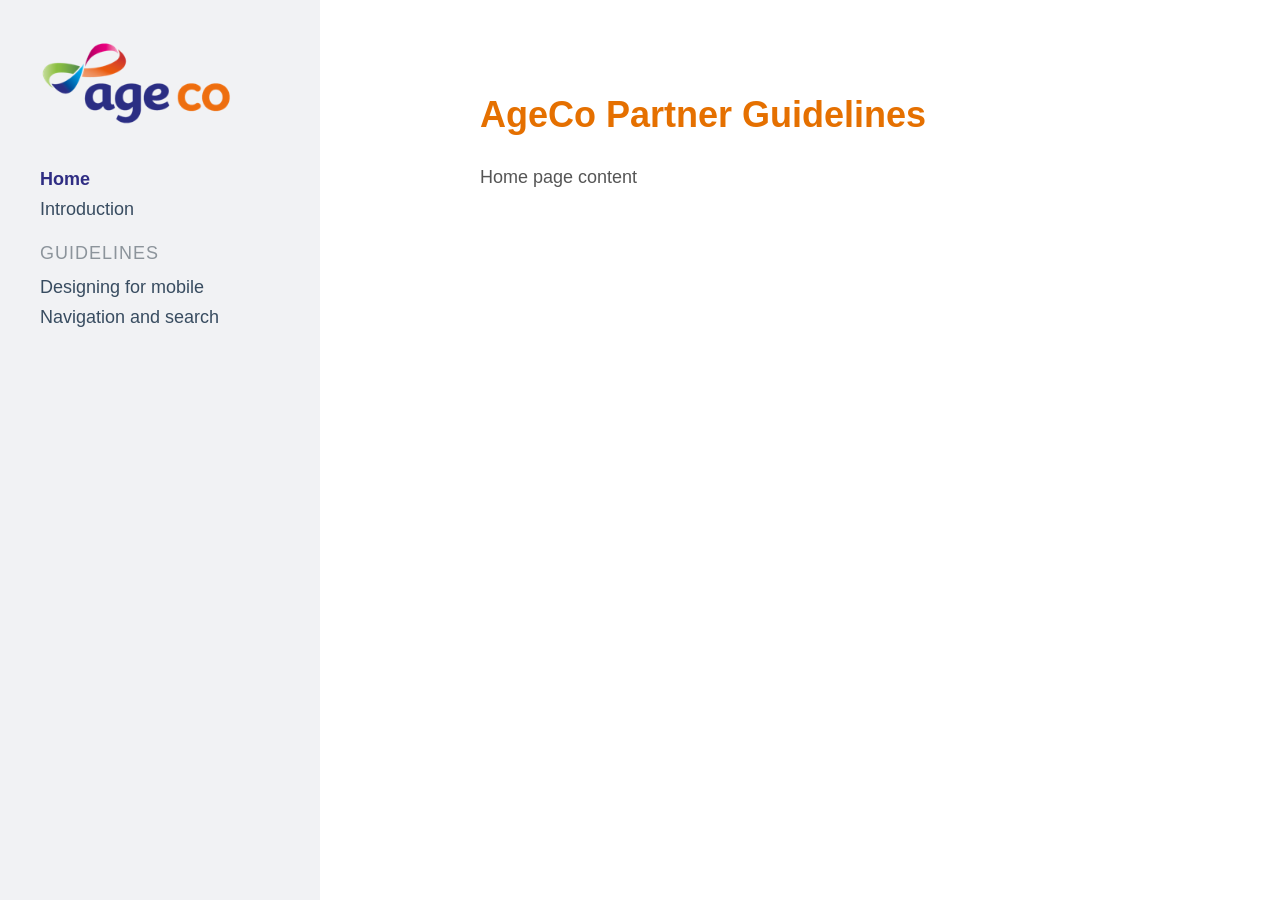
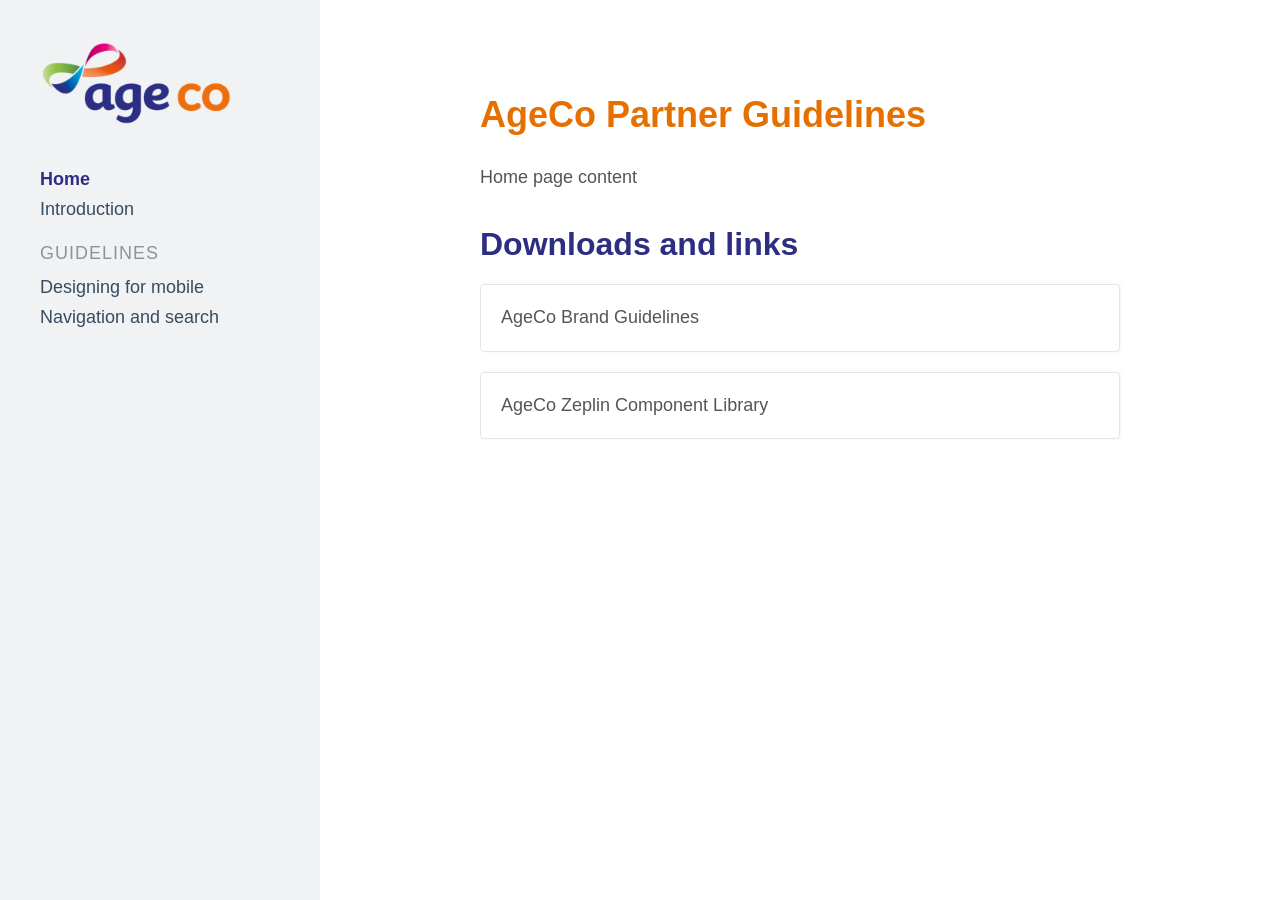
Before and after one commit to webcredible/best-practice, a Jekyll site: the page built from index.markdown, in a window 1280 px wide. Built offline with Jekyll 4.4.1, drawn with Linux system fonts in a browser that asks for light colours.

Commit message:
Added links section for homepage

```diff
--- /dev/null
+++ b/_includes/links.html
@@ -0,0 +1,15 @@
+{% if page.links %}
+
+  <div class="links">
+
+    <h3>Downloads and links</h3>
+
+    <div class="links__list">
+    {% for link in page.links %}
+      <div class="links__link">{{link.label}}</div>
+    {% endfor %}
+    </div>
+
+  </div>
+
+{% endif %}
--- a/_layouts/page.html
+++ b/_layouts/page.html
@@ -20,4 +20,6 @@ body {
     {{ content }}
   </div>
 
+  {% include links.html %}
+
 </article>
--- a/_sass/_page.scss
+++ b/_sass/_page.scss
@@ -16,3 +16,31 @@
     margin-left: 1em;
   }
 }
+
+.links__list {
+  margin: 1em 0;
+}
+
+.links__link {
+  padding: 20px 20px;
+  border: 1px solid rgba(0, 0, 0, .1);
+  border-radius: 4px;
+  box-shadow: 1px 0 3px rgba(0, 0, 0, .05);
+}
+
+.links__link + .links__link {
+  margin-top: 20px;
+}
+
+.post--guideline body {
+  counter-reset: h2counter 2 h3counter;
+}
+
+.post--guideline h3:before {
+  content: counter(h2counter) "." counter(h3counter) "\0000a0\0000a0";
+  counter-increment: h3counter;
+  display: inline-block;
+  font-weight: normal;
+  width: 2em;
+  margin-left: -2em;
+}
--- a/_sass/_typography.scss
+++ b/_sass/_typography.scss
@@ -2,7 +2,6 @@ body {
   font-family: "Proxima Soft", "Proxima Nova Soft", "Proxima Nova", sans-serif;
   font-size: 18px;
   line-height: 1.4;
-  counter-reset: h2counter 2 h3counter;
   color: #555;
 }
 
@@ -28,15 +27,6 @@ h3:first-of-type {
   margin-top: 1em;
 }
 
-h3:before {
-  content: counter(h2counter) "." counter(h3counter) "\0000a0\0000a0";
-  counter-increment: h3counter;
-  display: inline-block;
-  font-weight: normal;
-  width: 2em;
-  margin-left: -2em;
-}
-
 h6 {
   font-size: 18px;
   font-weight: 500;
--- a/index.markdown
+++ b/index.markdown
@@ -1,6 +1,11 @@
 ---
 title: AgeCo Partner Guidelines
 link_name: Home
+links:
+  - label: AgeCo Brand Guidelines
+    type: PDF
+  - label: AgeCo Zeplin Component Library
+    type: URL
 ---
 
 Home page content
```
Also changed, not shown: _layouts/guideline.html (+0 -11 lines).
